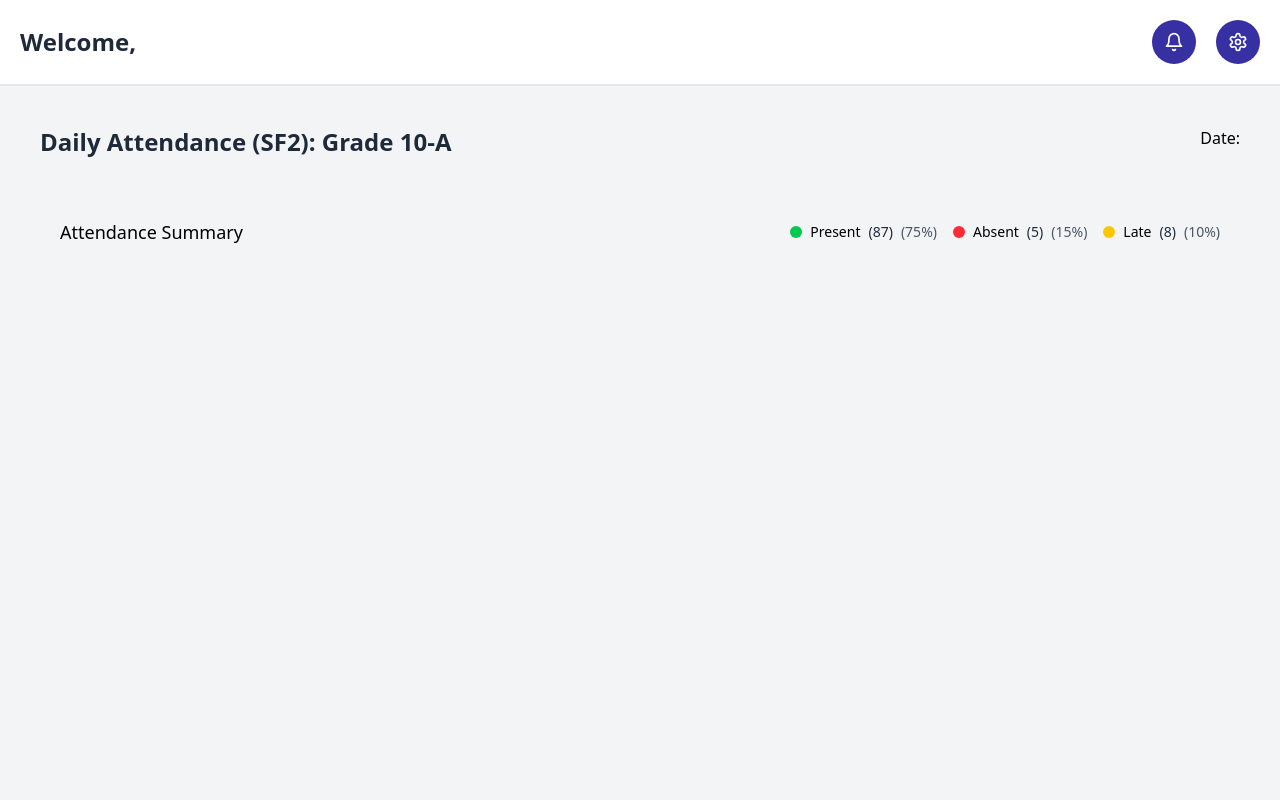
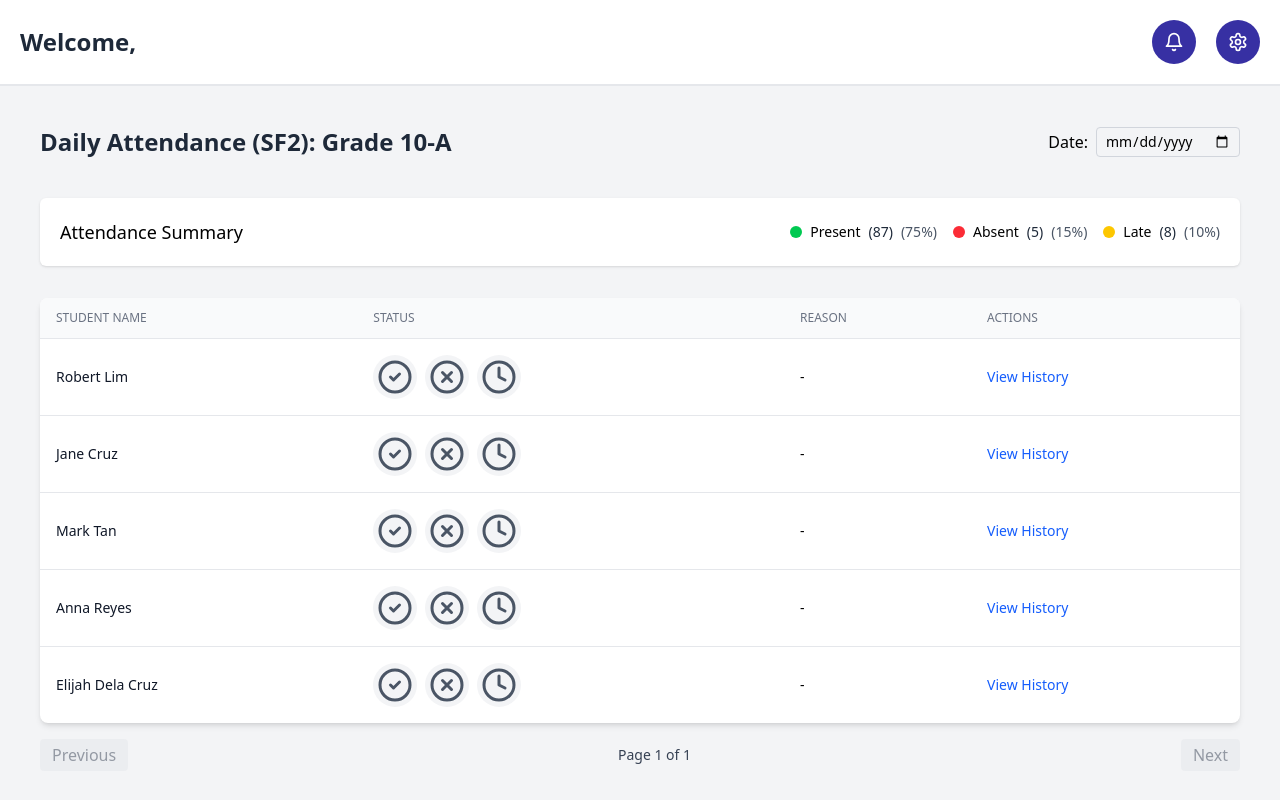
Before and after one commit to Commissions-Collab/EduForm---FRONTEND, a React (Vite) app: page /attendance in a window 1280 px wide. Built offline with nearby package versions, Linux system fonts and the light colour scheme.

Commit message:
attendance

```diff
--- /dev/null
+++ b/src/components/admin/AttendanceTable.jsx
@@ -0,0 +1,114 @@
+import React from "react";
+import { reasons } from "../../constants";
+import { LuCircleCheck, LuCircleX, LuClock } from "react-icons/lu";
+
+const AttendanceTable = ({ records, onStatusClick, onReasonChange }) => {
+  const getStatusButtonStyle = (currentStatus, buttonStatus) => {
+    if (currentStatus === buttonStatus) {
+      switch (buttonStatus) {
+        case "Present":
+          return "bg-green-100 text-green-800";
+        case "Absent":
+          return "bg-red-100 text-red-800";
+        case "Late":
+          return "bg-yellow-100 text-yellow-800";
+        default:
+          return "bg-gray-100 text-gray-600";
+      }
+    } else {
+      return "bg-gray-100 text-gray-600 hover:opacity-80";
+    }
+  };
+
+  return (
+    <div className="mt-8 overflow-x-auto bg-white rounded-lg shadow-md">
+      <table className="min-w-full divide-y divide-gray-200">
+        <thead className="bg-gray-50">
+          <tr>
+            <th className="px-4 py-3 text-left text-xs font-medium text-gray-500 uppercase">
+              Student Name
+            </th>
+            <th className="px-4 py-3 text-left text-xs font-medium text-gray-500 uppercase">
+              Status
+            </th>
+            <th className="px-4 py-3 text-left text-xs font-medium text-gray-500 uppercase">
+              Reason
+            </th>
+            <th className="px-4 py-3 text-left text-xs font-medium text-gray-500 uppercase">
+              Actions
+            </th>
+          </tr>
+        </thead>
+        <tbody className="divide-y divide-gray-200">
+          {records.map((student) => (
+            <tr key={student.id}>
+              <td className="px-4 py-4 text-sm text-gray-900">
+                {student.name}
+              </td>
+
+              <td className="px-4 py-4 text-sm flex space-x-2">
+                <button
+                  onClick={() => onStatusClick(student.id, "Present")}
+                  className={`p-1 rounded-full ${getStatusButtonStyle(
+                    student.status,
+                    "Present"
+                  )}`}
+                  title="Present"
+                >
+                  <LuCircleCheck className="w-9 h-9" />
+                </button>
+
+                <button
+                  onClick={() => onStatusClick(student.id, "Absent")}
+                  className={`p-1 rounded-full ${getStatusButtonStyle(
+                    student.status,
+                    "Absent"
+                  )}`}
+                  title="Absent"
+                >
+                  <LuCircleX className="w-9 h-9" />
+                </button>
+
+                <button
+                  onClick={() => onStatusClick(student.id, "Late")}
+                  className={`p-1 rounded-full ${getStatusButtonStyle(
+                    student.status,
+                    "Late"
+                  )}`}
+                  title="Late"
+                >
+                  <LuClock className="w-9 h-9" />
+                </button>
+              </td>
+
+              <td className="px-4 py-4 text-sm">
+                {student.status === "Absent" ? (
+                  <select
+                    value={student.reason}
+                    onChange={(e) => onReasonChange(student.id, e.target.value)}
+                    className="w-36 p-1 border border-gray-300 rounded text-sm"
+                  >
+                    <option value="">Select Reason</option>
+                    {reasons.map((reason, index) => (
+                      <option key={index} value={reason}>
+                        {reason}
+                      </option>
+                    ))}
+                  </select>
+                ) : (
+                  "-"
+                )}
+              </td>
+
+              <td className="px-4 py-4 text-sm text-blue-600 hover:underline cursor-pointer">
+                View History
+              </td>
+            </tr>
+          ))}
+        </tbody>
+      </table>
+    </div>
+  );
+};
+
+export default AttendanceTable;
--- a/src/components/admin/GradesTable.jsx
+++ b/src/components/admin/GradesTable.jsx
@@ -92,7 +92,7 @@ const GradesTable = ({
                           onChange={(e) =>
                             onInputChange(student.id, subject, e.target.value)
                           }
-                          className="w-16 p-1 border border-gray-300 rounded text-center"
+                          className="w-16 p-1 border border-gray-300 rounded text-center focus:outline-none focus:ring-2 focus:ring-[#3730A3] focus:border-transparent transition-all duration-200 text-gray-700"
                         />
                       </td>
                     )
--- a/src/constants/index.js
+++ b/src/constants/index.js
@@ -289,6 +289,22 @@ export const adminCards = [
   },
 ];
 
+export const attendanceList = [
+  { id: 1, name: "Robert Lim", status: "", reason: "" },
+  { id: 2, name: "Jane Cruz", status: "", reason: "" },
+  { id: 3, name: "Mark Tan", status: "", reason: "" },
+  { id: 4, name: "Anna Reyes", status: "", reason: "" },
+  { id: 5, name: "Elijah Dela Cruz", status: "", reason: "" },
+];
+
+export const reasons = [
+  "Sick",
+  "Family Emergency",
+  "Personal",
+  "Transportation",
+  "Other",
+];
+
 export const studentList = [
   {
     id: 1,
@@ -320,6 +336,51 @@ export const studentList = [
   {
     id: 4,
     name: "Anna Reyes",
+    math: "",
+    science: "",
+    english: "",
+    filipino: "",
+    history: "",
+  },
+  {
+    id: 5,
+    name: "Renz",
+    math: "",
+    science: "",
+    english: "",
+    filipino: "",
+    history: "",
+  },
+  {
+    id: 6,
+    name: "RRenz",
+    math: "",
+    science: "",
+    english: "",
+    filipino: "",
+    history: "",
+  },
+  {
+    id: 7,
+    name: "Renzzz",
+    math: "",
+    science: "",
+    english: "",
+    filipino: "",
+    history: "",
+  },
+  {
+    id: 8,
+    name: "RenzEryll",
+    math: "",
+    science: "",
+    english: "",
+    filipino: "",
+    history: "",
+  },
+  {
+    id: 9,
+    name: "Ren",
     math: "",
     science: "",
     english: "",
--- a/src/index.css
+++ b/src/index.css
@@ -86,7 +86,9 @@ input[type="number"] {
     @apply w-10 h-10 text-[#3730A3] pb-4;
 }
 
-
+.shad-container {
+    @apply bg-white shadow rounded-md;
+}
 
 .dropdown {
     @apply px-4 py-2 border text-[12.5px] border-gray-300 rounded-lg text-gray-900 focus:outline-none focus:ring-1 focus:ring-blue-500 focus:border-transparent;
--- a/src/pages/admin/Attendance.jsx
+++ b/src/pages/admin/Attendance.jsx
@@ -1,6 +1,7 @@
-import React from "react";
-import { adminCards } from "../../constants";
+import React, { useState } from "react";
+import { adminCards, attendanceList } from "../../constants";
 import { FaCircle } from "react-icons/fa";
+import AttendanceTable from "../../components/admin/AttendanceTable";
 
 const Attendance = () => {
   const statusColors = {
@@ -11,12 +12,56 @@ const Attendance = () => {
 
   const attendanceData = adminCards[0].data;
 
+  // full attendance records state here
+  const [attendanceRecords, setAttendanceRecords] = useState(attendanceList);
+
+  // Pagination state
+  const [currentPage, setCurrentPage] = useState(1);
+  const RECORDS_PER_PAGE = 10;
+  const totalPages = Math.ceil(attendanceRecords.length / RECORDS_PER_PAGE);
+
+  const indexOfLastRecord = currentPage * RECORDS_PER_PAGE;
+  const indexOfFirstRecord = indexOfLastRecord - RECORDS_PER_PAGE;
+  const currentRecords = attendanceRecords.slice(
+    indexOfFirstRecord,
+    indexOfLastRecord
+  );
+
+  // Status handler
+  const handleStatusClick = (id, value) => {
+    const updatedRecords = attendanceRecords.map((student) =>
+      student.id === id
+        ? {
+            ...student,
+            status: value,
+            reason: value === "Present" ? "" : student.reason,
+          }
+        : student
+    );
+    setAttendanceRecords(updatedRecords);
+  };
+
+  // Reason handler
+  const handleReasonChange = (id, value) => {
+    const updatedRecords = attendanceRecords.map((student) =>
+      student.id === id ? { ...student, reason: value } : student
+    );
+    setAttendanceRecords(updatedRecords);
+  };
+
   return (
     <main className="p-4">
       <div className="between">
         <div className="page-title">Daily Attendance (SF2): Grade 10-A</div>
-        <div className="items-center">Date:</div>
+        <div className="flex items-center gap-2">
+          <div className="items-center">Date:</div>
+          <input
+            type="date"
+            className="border border-gray-300 rounded px-2 py-1 text-sm focus:ring focus:ring-indigo-200 focus:border-indigo-500"
+          />
+        </div>
       </div>
+
       <div className="mt-10 shad-container p-5 flex justify-between items-center">
         <div>
           <h2 className="text-lg font-medium">Attendance Summary</h2>
@@ -25,9 +70,7 @@ const Attendance = () => {
         <div className="text-sm flex justify-between gap-4">
           {Object.entries(attendanceData).map(([key, value]) => (
             <div key={key} className="flex items-center gap-2">
-              <span
-                className={`w-3 h-3 rounded-full ${statusColors[key]}`}
-              ></span>
+              <span className={`w-3 h-3 rounded-full ${statusColors[key]}`} />
               <p className="capitalize">{key}</p>
               <span className="text-gray-800 font-medium">({value.count})</span>
               <span className="text-gray-600">({value.percent}%)</span>
@@ -35,6 +78,37 @@ const Attendance = () => {
           ))}
         </div>
       </div>
+
+      <div>
+        <AttendanceTable
+          records={currentRecords}
+          onStatusClick={handleStatusClick}
+          onReasonChange={handleReasonChange}
+        />
+      </div>
+
+      {/* Pagination Controls */}
+      <div className="mt-4 flex justify-between items-center">
+        <button
+          onClick={() => setCurrentPage((prev) => Math.max(prev - 1, 1))}
+          disabled={currentPage === 1}
+          className="px-3 py-1 bg-gray-200 text-gray-700 rounded disabled:opacity-50"
+        >
+          Previous
+        </button>
+        <span className="text-sm text-gray-700">
+          Page {currentPage} of {totalPages}
+        </span>
+        <button
+          onClick={() =>
+            setCurrentPage((prev) => Math.min(prev + 1, totalPages))
+          }
+          disabled={currentPage === totalPages}
+          className="px-3 py-1 bg-gray-200 text-gray-700 rounded disabled:opacity-50"
+        >
+          Next
+        </button>
+      </div>
     </main>
   );
 };
```
